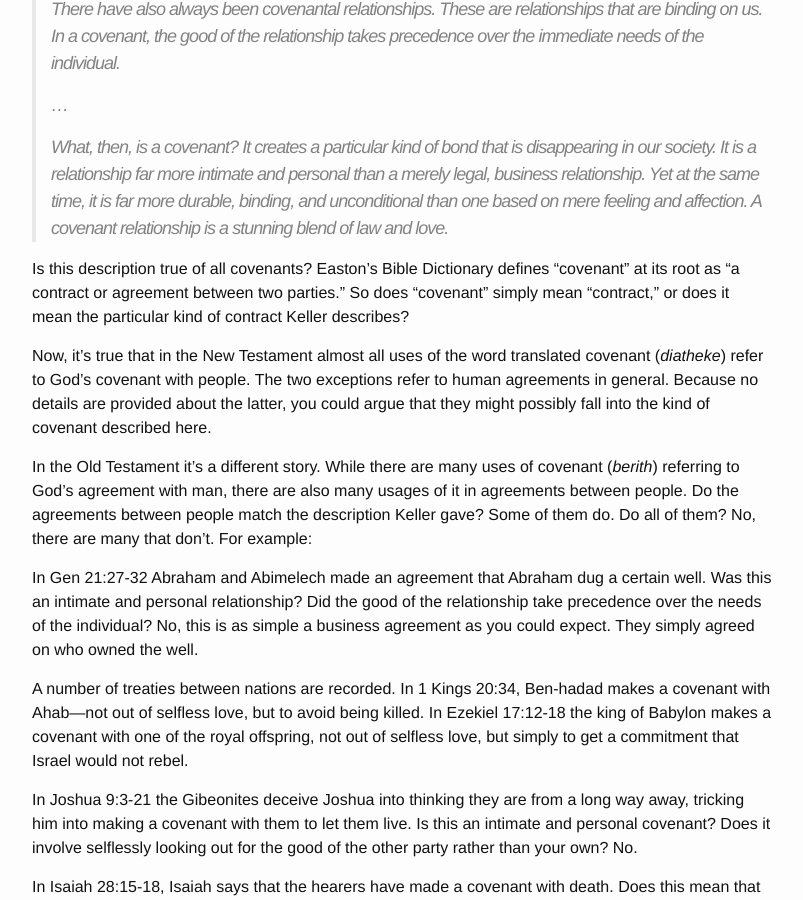
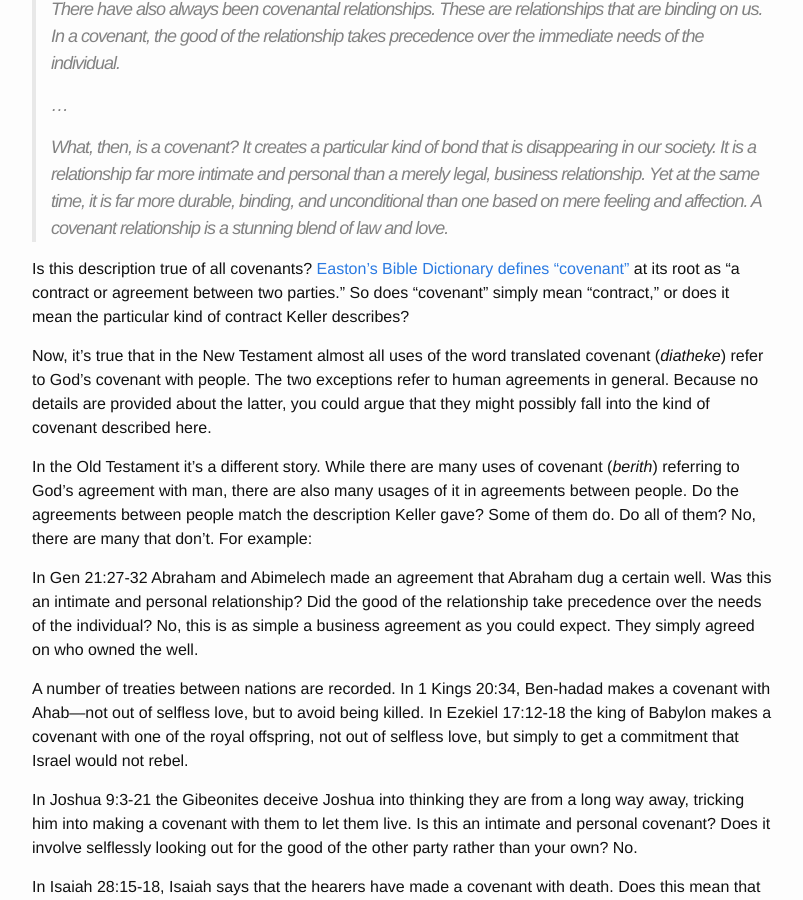
Before and after one commit to CodingItWrong/joshjustice.com, a Jekyll site: the page built from _posts/2023-12-06-definition-of-covenant.md, in a window 1280 px wide and 900 px high, scrolled down 393 px. Shown: the whole window, without its empty margins (238-1041 px from the left). Built offline with Jekyll 4.4.1, drawn with Linux system fonts in a browser that asks for light colours; our own code applies the rules of GitHub Pages for plain Markdown files; part of the change alters nothing that is shown.

```diff
--- a/_posts/2023-12-06-definition-of-covenant.md
+++ b/_posts/2023-12-06-definition-of-covenant.md
@@ -12,7 +12,7 @@ In *The Meaning of Marriage*, Tim Keller writes:
 >
 > What, then, is a covenant? It creates a particular kind of bond that is disappearing in our society. It is a relationship far more intimate and personal than a merely legal, business relationship. Yet at the same time, it is far more durable, binding, and unconditional than one based on mere feeling and affection. A covenant relationship is a stunning blend of law and love.
 
-Is this description true of all covenants? Easton’s Bible Dictionary defines “covenant” at its root as “a contract or agreement between two parties.” So does “covenant” simply mean “contract,” or does it mean the particular kind of contract Keller describes?
+Is this description true of all covenants? [Easton’s Bible Dictionary defines “covenant”](https://www.biblestudytools.com/dictionaries/eastons-bible-dictionary/covenant.html) at its root as “a contract or agreement between two parties.” So does “covenant” simply mean “contract,” or does it mean the particular kind of contract Keller describes?
 
 Now, it's true that in the New Testament almost all uses of the word translated covenant (*diatheke*) refer to God's covenant with people. The two exceptions refer to human agreements in general. Because no details are provided about the latter, you could argue that they might possibly fall into the kind of covenant described here.
 
```
